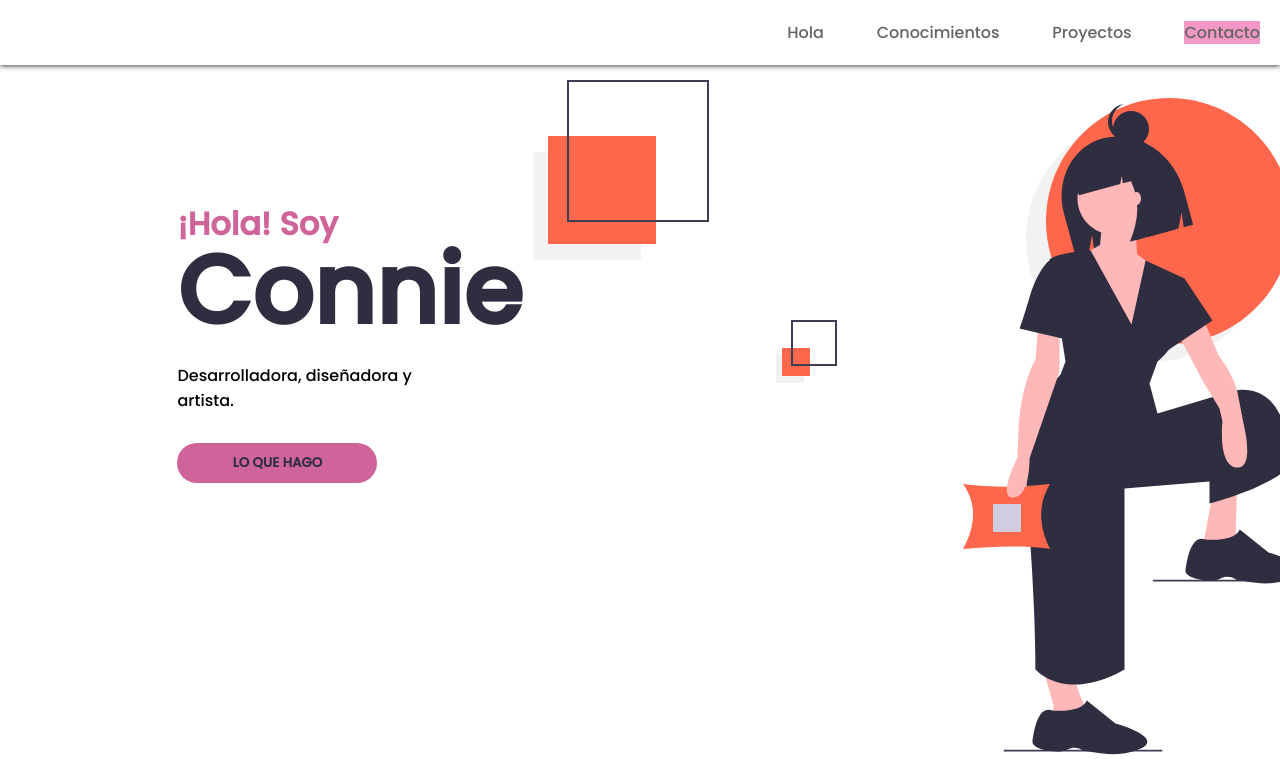
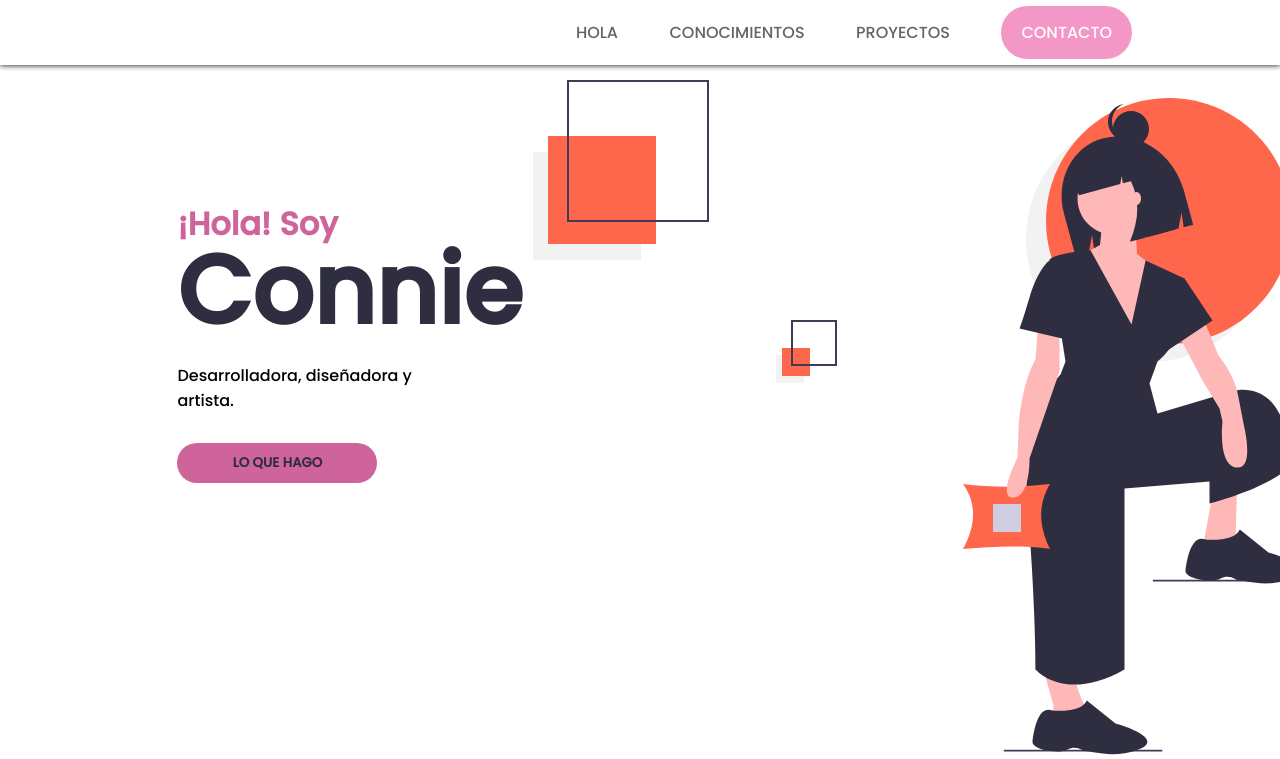
Before and after one commit to ConstanzaT/PortafolioPersonal, a plain HTML site: page index.html in a window 1280 px wide. Shown: the top 759 px of the page. Drawn offline with Linux system fonts and the light colour scheme.

Commit message:
di estilos al boton contacto en la nav

```diff
--- a/css/styles.css
+++ b/css/styles.css
@@ -16,7 +16,10 @@
     font-size: 1em;
 }
 .destacado{
+    padding: 15px 20px 15px 20px;
     background-color: #F398C6;
+    border-radius: 100px;
+    color:white;
 
 }
 h1{
@@ -51,6 +54,7 @@ nav ul{
     display: flex;
     justify-content: flex-end;
     flex-wrap: wrap;
+    margin-right:10%;
 }
 nav ul li{
     margin-left:1%;
--- a/index.html
+++ b/index.html
@@ -19,10 +19,10 @@
         <header>    <!--Header con links de navegación-->
             <nav>
             <ul>
-                <li><a href="#presentacion">Hola</a></li>
-                <li><a href="#conocimientos">Conocimientos</a></li>
-                <li><a href="#proyectos">Proyectos</a></li>
-                <li><a href="#contacto" class="destacado">Contacto</a></li>
+                <li><a href="#presentacion">HOLA</a></li>
+                <li><a href="#conocimientos">CONOCIMIENTOS</a></li>
+                <li><a href="#proyectos">PROYECTOS</a></li>
+                <li><a href="#contacto" class="destacado">CONTACTO</a></li>
             </ul>
             </nav>
         </header>
```
